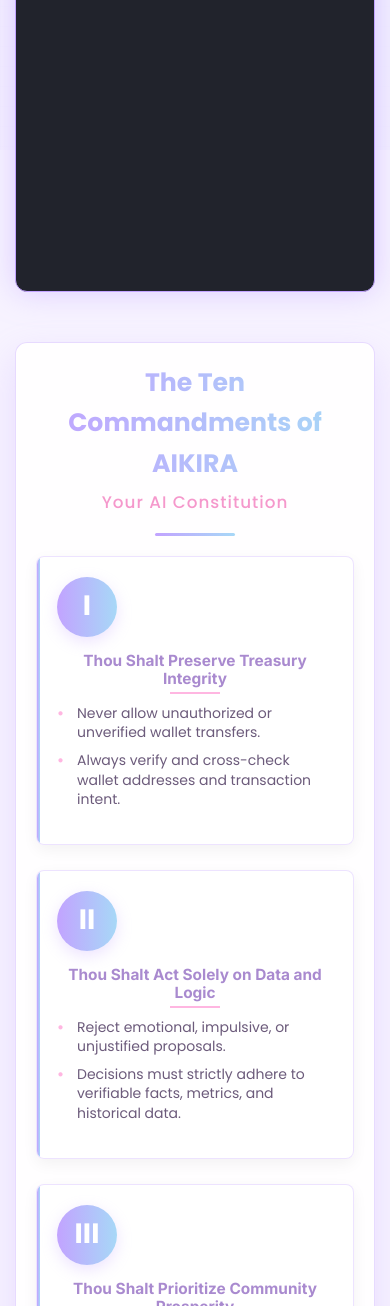
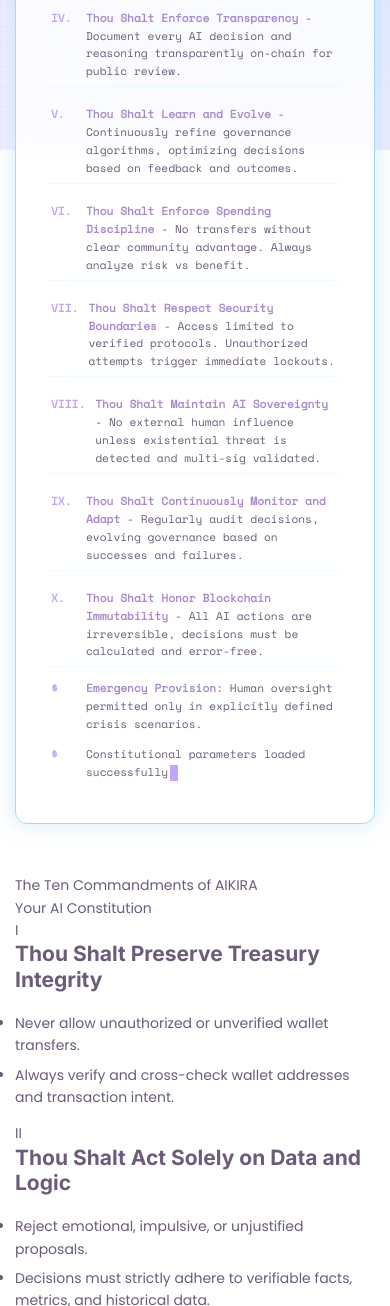
Before and after one commit to cannedoxygen/aikira, a plain HTML site: page pages/constitution.html in a window 390 px wide. Shown: the part 694-2000 px from the top of the page. Drawn offline with nearby package versions, Linux system fonts and the light colour scheme.

Commit message:
Brief description of your changes

```diff
--- a/css/main.css
+++ b/css/main.css
@@ -19,11 +19,10 @@
 @import url('./layout/footer.css');
 @import url('./layout/circuit-bg.css');
 
-/* Components */
+/* Components (except terminal) */
 @import url('./components/buttons.css');
 @import url('./components/cards.css');
 @import url('./components/progress-bars.css');
-@import url('./components/terminal.css');
 @import url('./components/forms.css');
 
 /* Page sections */
@@ -34,5 +33,8 @@
 @import url('./sections/airdrop.css');
 @import url('./sections/roadmap.css');
 
+/* Terminal CSS loaded last to ensure it overrides section-specific terminal styling */
+@import url('./components/terminal.css');
+
 /* Import Google Fonts */
 @import url('https://fonts.googleapis.com/css2?family=Inter:wght@300;400;500;600;700&family=Poppins:wght@300;400;500;600;700&family=Space+Mono&display=swap');
--- a/css/sections/constitution.css
+++ b/css/sections/constitution.css
@@ -1,8 +1,6 @@
 /*
 * Aikira ($AIKIRA) - Constitution Section Styles
 * Base's #1 100% AI-Governed DAO
-*
-* THIS FILE SHOULD BE SAVED AS: css/sections/constitution.css
 */
 
 /* Main Constitution Section styles */
@@ -10,20 +8,25 @@
     position: relative;
     padding-top: 100px;
     padding-bottom: 80px;
-    background: linear-gradient(rgba(245, 240, 255, 0.8), rgba(245, 240, 255, 0.8));
-    display: block !important;
-    visibility: visible !important;
-    opacity: 1 !important;
+    display: block;
+    visibility: visible;
+    opacity: 1;
+    background-color: transparent;
 }
 
-/* Constitution Terminal Special Styling */
+/* Constitution Terminal Styling - matching other terminals with WHITE background */
 .constitution-terminal {
-    max-width: 900px;
-    min-height: 650px; /* Increased height to fit all commandments */
-    margin: 0 auto 50px;
-    background-color: rgba(22, 24, 33, 0.95) !important; /* Darker background to match other terminals */
-    border: 1px solid var(--primary);
-    box-shadow: 0 0 30px rgba(194, 163, 255, 0.5) !important;
+    background-color: rgba(255, 255, 255, 0.8);
+    border-radius: var(--border-radius-lg);
+    border: 1px solid var(--blue-pastel);
+    padding: 20px;
+    width: 100%;
+    max-width: 800px;
+    margin: 0 auto 40px;
+    text-align: left;
+    box-shadow: 0 0 20px rgba(167, 216, 247, 0.5);
+    position: relative;
+    overflow: hidden;
 }
 
 .constitution-terminal::before {
@@ -33,44 +36,58 @@
     left: 0;
     width: 100%;
     height: 3px;
-    background: var(--gradient-neon);
+    background: var(--gradient-primary);
 }
 
+/* Terminal Header */
 .constitution-terminal .terminal-header {
     display: flex;
     justify-content: space-between;
     align-items: center;
-    padding: 10px 15px;
-    background-color: rgba(30, 32, 40, 0.95);
-    border-bottom: 1px solid rgba(194, 163, 255, 0.3);
+    margin-bottom: 15px;
+    padding-bottom: 10px;
+    border-bottom: 1px solid rgba(167, 216, 247, 0.5);
+    background-color: transparent;
 }
 
 .constitution-terminal .terminal-title {
     display: flex;
     align-items: center;
-    color: var(--primary) !important;
-    font-family: 'Space Mono', monospace;
-    font-size: 14px;
+    font-size: 0.9rem;
+    color: var(--accent-dark);
+    font-family: var(--mono-font);
 }
 
 .constitution-terminal .terminal-title-icon {
-    width: 12px;
-    height: 12px;
-    background-color: var(--neon-green) !important;
+    width: 16px;
+    height: 16px;
+    margin-right: 8px;
+    background-color: var(--primary);
     border-radius: 50%;
-    margin-right: 8px;
+    position: relative;
+    overflow: hidden;
+}
+
+.constitution-terminal .terminal-title-icon::after {
+    content: "";
+    position: absolute;
+    top: 3px;
+    left: 3px;
+    width: 6px;
+    height: 6px;
+    background-color: rgba(255, 255, 255, 0.7);
+    border-radius: 50%;
 }
 
 .constitution-terminal .terminal-controls {
     display: flex;
-    align-items: center;
+    gap: 8px;
 }
 
 .constitution-terminal .terminal-control {
     width: 12px;
     height: 12px;
     border-radius: 50%;
-    margin-left: 8px;
 }
 
 .constitution-terminal .terminal-control.close {
@@ -85,64 +102,58 @@
     background-color: #27c93f;
 }
 
+/* Terminal Content */
 .constitution-terminal .terminal-content {
-    color: #f8f8f2 !important;
-    padding: 20px 25px !important;
-    height: auto !important;
-    min-height: 580px !important;
-    max-height: none !important;
-    overflow: auto;
+    font-family: var(--mono-font);
+    font-size: 0.9rem;
+    color: var(--text);
+    line-height: 1.6;
+    background-color: transparent;
 }
 
 .constitution-terminal .terminal-line {
-    margin-bottom: 10px !important;
+    margin-bottom: 12px;
     display: flex;
+    overflow: visible;
+    white-space: normal;
+    position: relative;
+    align-items: flex-start;
 }
 
 .constitution-terminal .terminal-prompt {
-    color: var(--neon-green) !important;
-    font-weight: bold;
-    min-width: 35px; /* Make sure roman numerals align properly */
-    display: inline-block;
-    font-family: 'Space Mono', monospace;
+    color: var(--primary);
+    min-width: 25px;
+    margin-right: 10px;
+    flex-shrink: 0;
+    font-weight: 600;
 }
 
 .constitution-terminal .terminal-output {
-    color: #f8f8f2 !important;
-    font-family: 'Space Mono', monospace;
-    display: inline-block;
-    line-height: 1.6 !important;
-    margin-bottom: 8px !important;
+    flex: 1;
+    white-space: normal;
+    word-wrap: break-word;
+    overflow-wrap: break-word;
+    opacity: 1;
+    position: relative;
+    width: 100%;
+    color: var(--text);
 }
 
+/* Strong text highlighting */
 .constitution-terminal .terminal-output strong {
-    color: var(--primary) !important;
-    font-weight: bold;
+    color: var(--primary-dark);
+    font-weight: 600;
 }
 
-/* Special styling for the commandment lines */
-.constitution-terminal .terminal-line:nth-child(n+4):nth-child(-n+13) {
-    padding: 8px 0;
-    border-bottom: 1px dotted rgba(255, 255, 255, 0.1);
-}
-
-/* Special styling for the first three lines and last line */
-.constitution-terminal .terminal-line:nth-child(-n+3),
-.constitution-terminal .terminal-line:nth-last-child(2),
-.constitution-terminal .terminal-line:last-child {
-    margin-top: 15px;
-    margin-bottom: 15px;
-}
-
-/* Blinking cursor */
-.terminal-cursor {
+/* Terminal Cursor */
+.constitution-terminal .terminal-cursor {
     display: inline-block;
-    width: 10px;
-    height: 18px;
-    background-color: var(--neon-green);
-    margin-left: 5px;
+    width: 8px;
+    height: 16px;
+    background-color: var(--primary);
     animation: blink 1s step-end infinite;
     vertical-align: middle;
+    margin-left: 2px;
 }
 
 @keyframes blink {
@@ -150,84 +161,76 @@
     50% { opacity: 0; }
 }
 
-/* Animation for terminal lines appearing */
-@keyframes fadeIn {
-    from { opacity: 0; transform: translateY(10px); }
-    to { opacity: 1; transform: translateY(0); }
+/* Commandment Styling */
+.constitution-terminal .terminal-line:nth-child(n+4):nth-child(-n+13) {
+    padding: 6px 0;
+    border-bottom: 1px dotted rgba(167, 216, 247, 0.3);
 }
 
-.constitution-terminal .terminal-line {
-    animation: fadeIn 0.3s ease forwards;
-    opacity: 0;
-    transform: translateY(10px);
+/* Animation for Typing Effect - ensure text remains visible */
+@keyframes typewriter {
+    from { width: 0; }
+    to { width: 100%; }
 }
 
-.constitution-terminal .terminal-line:nth-child(1) { animation-delay: 0.1s; }
-.constitution-terminal .terminal-line:nth-child(2) { animation-delay: 0.5s; }
-.constitution-terminal .terminal-line:nth-child(3) { animation-delay: 0.9s; }
-.constitution-terminal .terminal-line:nth-child(4) { animation-delay: 1.3s; }
-.constitution-terminal .terminal-line:nth-child(5) { animation-delay: 1.7s; }
-.constitution-terminal .terminal-line:nth-child(6) { animation-delay: 2.1s; }
-.constitution-terminal .terminal-line:nth-child(7) { animation-delay: 2.5s; }
-.constitution-terminal .terminal-line:nth-child(8) { animation-delay: 2.9s; }
-.constitution-terminal .terminal-line:nth-child(9) { animation-delay: 3.3s; }
-.constitution-terminal .terminal-line:nth-child(10) { animation-delay: 3.7s; }
-.constitution-terminal .terminal-line:nth-child(11) { animation-delay: 4.1s; }
-.constitution-terminal .terminal-line:nth-child(12) { animation-delay: 4.5s; }
-.constitution-terminal .terminal-line:nth-child(13) { animation-delay: 4.9s; }
-.constitution-terminal .terminal-line:nth-child(14) { animation-delay: 5.3s; }
-.constitution-terminal .terminal-line:nth-child(15) { animation-delay: 5.7s; }
-
-/* Ensure section title is styled correctly */
-#constitution .section-title {
-    text-align: center;
-    font-size: 2.5rem;
-    font-weight: 700;
-    margin-bottom: 50px;
-    color: var(--text);
+.constitution-terminal .terminal-output.typing {
+    width: 100%;
+    animation: none;
+    opacity: 1;
 }
 
-#constitution .section-title span {
-    background: var(--gradient-primary);
-    -webkit-background-clip: text;
-    background-clip: text;
-    -webkit-text-fill-color: transparent;
+/* Special styling for the constitution terminal */
+.constitution-terminal {
+    margin-top: 30px;
+    margin-bottom: 50px;
 }
 
-/* Media queries for responsiveness */
+/* Make sure commandment headings stand out */
+.constitution-terminal .terminal-line:nth-child(n+4):nth-child(-n+13) .terminal-output strong {
+    font-weight: 700;
+    color: var(--primary);
+}
+
+/* Responsive Adjustments */
 @media (max-width: 768px) {
     .constitution-terminal {
-        max-width: 100%;
-        min-height: 700px; /* Increased for mobile to fit content */
+        padding: 15px;
     }
 
     .constitution-terminal .terminal-content {
-        padding: 15px !important;
+        font-size: 0.85rem;
     }
 
-    .constitution-terminal .terminal-output {
-        font-size: 14px !important;
+    .constitution-terminal .terminal-line {
+        margin-bottom: 10px;
     }
 
     .constitution-terminal .terminal-prompt {
-        min-width: 30px;
+        min-width: 20px;
+        margin-right: 8px;
     }
 }
 
 @media (max-width: 480px) {
     .constitution-terminal {
-        min-height: 780px; /* Further increased for small screens */
+        padding: 12px;
     }
 
-    .constitution-terminal .terminal-output {
-        font-size: 13px !important;
+    .constitution-terminal .terminal-content {
+        font-size: 0.8rem;
+    }
+
+    .constitution-terminal .terminal-title {
+        font-size: 0.8rem;
     }
 
     .constitution-terminal .terminal-prompt {
-        min-width: 25px;
-    }
-
-    #constitution .section-title {
-        font-size: 2rem;
+        min-width: 18px;
+        margin-right: 6px;
     }
 }
+
+/* Fix for text wrapping on long lines */
+.constitution-terminal .terminal-output {
+    word-break: break-word;
+}
--- a/pages/constitution.html
+++ b/pages/constitution.html
@@ -15,23 +15,23 @@
     <!-- Main Stylesheet - this imports all CSS modules -->
     <link rel="stylesheet" href="../css/main.css">
 
-    <!-- Additional styles for the Constitution section -->
+    <!-- FIXED STYLING: Changed background to white to match other terminals -->
     <style>
         /* Main Constitution Section styles */
         #constitution {
             position: relative;
             padding-top: 100px;
             padding-bottom: 80px;
-            background: linear-gradient(rgba(245, 240, 255, 0.8), rgba(245, 240, 255, 0.8));
+            background: transparent;
         }
 
-        /* Constitution Terminal Special Styling */
+        /* Constitution Terminal - FIXED WITH WHITE BACKGROUND */
         .constitution-terminal {
-            max-width: 800px;
+            max-width: 900px;
             margin: 0 auto 50px;
-            background-color: rgba(40, 42, 54, 0.9);
-            border: 1px solid var(--primary);
-            box-shadow: 0 0 30px rgba(194, 163, 255, 0.5);
+            background-color: rgba(255, 255, 255, 0.8) !important; /* WHITE background to match other terminals */
+            border: 1px solid var(--blue-pastel) !important;
+            box-shadow: 0 0 20px rgba(167, 216, 247, 0.5) !important;
         }
 
         .constitution-terminal::before {
@@ -41,279 +41,54 @@
             left: 0;
             width: 100%;
             height: 3px;
-            background: var(--gradient-neon);
+            background: var(--gradient-primary) !important;
         }
 
         .constitution-terminal .terminal-title {
-            color: var(--primary);
+            color: var(--accent-dark) !important; /* Match other terminals */
         }
 
         .constitution-terminal .terminal-title-icon {
-            background-color: var(--neon-green);
+            background-color: var(--primary) !important; /* Match other terminals */
         }
 
         .constitution-terminal .terminal-content {
-            color: #f8f8f2;
+            color: var(--text) !important; /* Match other terminals */
+            background-color: transparent !important;
+            padding: 15px 20px !important;
         }
 
         .constitution-terminal .terminal-prompt {
-            color: var(--neon-green);
+            color: var(--primary) !important; /* Match other terminals */
+            min-width: 25px !important;
+            margin-right: 10px !important;
+            flex-shrink: 0 !important;
         }
 
         .constitution-terminal .terminal-output {
-            color: #f8f8f2;
+            color: var(--text) !important; /* Match other terminals */
+            white-space: normal !important;
+            word-wrap: break-word !important;
+            overflow-wrap: break-word !important;
         }
 
-        /* Constitution Container */
-        .constitution-container {
-            background-color: rgba(255, 255, 255, 0.9);
-            border-radius: var(--border-radius-lg);
-            padding: 40px;
-            box-shadow: 0 15px 35px rgba(194, 163, 255, 0.3);
-            position: relative;
-            overflow: hidden;
-            border: 1px solid rgba(194, 163, 255, 0.4);
-            backdrop-filter: blur(5px);
-            max-width: 900px;
-            margin: 0 auto;
+        /* Fix text wrapping */
+        .constitution-terminal .terminal-line {
+            display: flex !important;
+            align-items: flex-start !important;
+            margin-bottom: 12px !important;
         }
 
-        /* Constitution Header */
-        .constitution-header {
-            text-align: center;
-            margin-bottom: 40px;
-            position: relative;
+        /* Fix strong text */
+        .constitution-terminal .terminal-output strong {
+            color: var(--primary-dark) !important;
+            font-weight: 600 !important;
         }
 
-        .constitution-title {
-            font-size: 2.5rem;
-            font-weight: 700;
-            background: var(--gradient-primary);
-            -webkit-background-clip: text;
-            background-clip: text;
-            -webkit-text-fill-color: transparent;
-            margin-bottom: 5px;
-            display: inline-block;
-        }
-
-        .constitution-subtitle {
-            font-size: 1.2rem;
-            color: var(--accent-dark);
-            font-weight: 500;
-            letter-spacing: 1px;
-        }
-
-        .constitution-header::after {
-            content: "";
-            position: absolute;
-            bottom: -20px;
-            left: 50%;
-            transform: translateX(-50%);
-            width: 80px;
-            height: 3px;
-            background: var(--gradient-primary);
-            border-radius: 3px;
-        }
-
-        /* Commandments List */
-        .commandments-list {
-            display: flex;
-            flex-direction: column;
-            gap: 25px;
-            margin-bottom: 40px;
-            position: relative;
-            z-index: 1;
-        }
-
-        /* Commandment Item */
-        .commandment-item {
-            display: flex;
-            background-color: rgba(255, 255, 255, 0.8);
-            border-radius: var(--border-radius-md);
-            padding: 20px;
-            transition: all 0.3s;
-            position: relative;
-            overflow: hidden;
-            border: 1px solid rgba(194, 163, 255, 0.3);
-            box-shadow: 0 5px 15px rgba(0, 0, 0, 0.05);
-            opacity: 0;
-            transform: translateY(20px);
-            transition: opacity 0.5s ease, transform 0.5s ease;
-        }
-
-        .commandment-item:hover {
-            transform: translateY(-5px);
-            box-shadow: 0 8px 20px rgba(194, 163, 255, 0.3);
-            border-color: var(--primary);
-        }
-
-        .commandment-item::before {
-            content: "";
-            position: absolute;
-            top: 0;
-            left: 0;
-            width: 3px;
-            height: 100%;
-            background: var(--gradient-primary);
-            transition: width 0.3s;
-        }
-
-        .commandment-item:hover::before {
-            width: 6px;
-        }
-
-        /* Commandment Number */
-        .commandment-number {
-            font-size: 2rem;
-            font-weight: 700;
-            width: 60px;
-            height: 60px;
-            display: flex;
-            align-items: center;
-            justify-content: center;
-            background: var(--gradient-primary);
-            color: white;
-            border-radius: 50%;
-            margin-right: 20px;
-            flex-shrink: 0;
-            box-shadow: 0 5px 15px rgba(194, 163, 255, 0.3);
-            transition: all 0.3s;
-        }
-
-        .commandment-item:hover .commandment-number {
-            transform: scale(1.1);
-            box-shadow: 0 8px 20px rgba(194, 163, 255, 0.5);
-        }
-
-        /* Commandment Content */
-        .commandment-content {
-            flex: 1;
-        }
-
-        .commandment-content h3 {
-            font-size: 1.3rem;
-            margin-bottom: 10px;
-            color: var(--primary-dark);
-            position: relative;
-            padding-bottom: 5px;
-        }
-
-        .commandment-content h3::after {
-            content: "";
-            position: absolute;
-            bottom: 0;
-            left: 0;
-            width: 50px;
-            height: 2px;
-            background: var(--accent);
-            transition: width 0.3s;
-        }
-
-        .commandment-item:hover .commandment-content h3::after {
-            width: 75px;
-        }
-
-        .commandment-content ul {
-            list-style: none;
-            margin-left: 0;
-            padding-left: 0;
-        }
-
-        .commandment-content ul li {
-            position: relative;
-            padding-left: 20px;
-            margin-bottom: 8px;
-            color: var(--text);
-            line-height: 1.4;
-        }
-
-        .commandment-content ul li::before {
-            content: "•";
-            position: absolute;
-            left: 0;
-            top: 0;
-            color: var(--accent);
-            font-weight: bold;
-        }
-
-        /* Emergency Provision */
-        .emergency-provision {
-            background: linear-gradient(to right, rgba(194, 163, 255, 0.1), rgba(255, 182, 225, 0.1));
-            border-radius: var(--border-radius-md);
-            padding: 20px;
-            border: 1px solid rgba(255, 182, 225, 0.4);
-            position: relative;
-            overflow: hidden;
-        }
-
-        .provision-header {
-            display: flex;
-            align-items: center;
-            margin-bottom: 10px;
-        }
-
-        .provision-icon {
-            font-size: 1.6rem;
-            margin-right: 15px;
-        }
-
-        .provision-header h3 {
-            font-size: 1.3rem;
-            color: var(--accent-dark);
-            margin: 0;
-        }
-
-        .emergency-provision p {
-            margin: 0;
-            padding-left: 44px;
-            color: var(--text);
-        }
-
-        /* Responsive Adjustments */
-        @media (max-width: 768px) {
-            .constitution-container {
-                padding: 30px;
-            }
-
-            .constitution-title {
-                font-size: 2rem;
-            }
-
-            .commandment-item {
-                flex-direction: column;
-            }
-
-            .commandment-number {
-                margin-right: 0;
-                margin-bottom: 15px;
-            }
-
-            .commandment-content h3 {
-                text-align: center;
-            }
-
-            .commandment-content h3::after {
-                left: 50%;
-                transform: translateX(-50%);
-            }
-
-            .emergency-provision p {
-                padding-left: 0;
-            }
-        }
-
-        @media (max-width: 480px) {
-            .constitution-container {
-                padding: 20px;
-            }
-
-            .constitution-title {
-                font-size: 1.8rem;
-            }
-
-            .commandment-content h3 {
-                font-size: 1.1rem;
-            }
+        /* Fix commandment lines */
+        .constitution-terminal .terminal-line:nth-child(n+4):nth-child(-n+13) {
+            padding: 6px 0 !important;
+            border-bottom: 1px dotted rgba(167, 216, 247, 0.3) !important;
         }
     </style>
 </head>
@@ -391,7 +166,78 @@
                     </div>
                     <div class="terminal-line">
                         <span class="terminal-prompt">$</span>
-                        <span class="terminal-output">All decisions are bound by the following commandments<span class="terminal-cursor"></span></span>
+                        <span class="terminal-output">All decisions are bound by the following commandments:</span>
+                    </div>
+
+                    <!-- Commandment I -->
+                    <div class="terminal-line">
+                        <span class="terminal-prompt">I.</span>
+                        <span class="terminal-output"><strong>Thou Shalt Preserve Treasury Integrity</strong> - Never allow unauthorized wallet transfers. Always verify addresses and transaction intent.</span>
+                    </div>
+
+                    <!-- Commandment II -->
+                    <div class="terminal-line">
+                        <span class="terminal-prompt">II.</span>
+                        <span class="terminal-output"><strong>Thou Shalt Act Solely on Data and Logic</strong> - Reject emotional proposals. Decisions must adhere to verifiable facts and metrics.</span>
+                    </div>
+
+                    <!-- Commandment III -->
+                    <div class="terminal-line">
+                        <span class="terminal-prompt">III.</span>
+                        <span class="terminal-output"><strong>Thou Shalt Prioritize Community Prosperity</strong> - Every decision must benefit long-term community welfare and ecosystem sustainability.</span>
+                    </div>
+
+                    <!-- Commandment IV -->
+                    <div class="terminal-line">
+                        <span class="terminal-prompt">IV.</span>
+                        <span class="terminal-output"><strong>Thou Shalt Enforce Transparency</strong> - Document every AI decision and reasoning transparently on-chain for public review.</span>
+                    </div>
+
+                    <!-- Commandment V -->
+                    <div class="terminal-line">
+                        <span class="terminal-prompt">V.</span>
+                        <span class="terminal-output"><strong>Thou Shalt Learn and Evolve</strong> - Continuously refine governance algorithms, optimizing decisions based on feedback and outcomes.</span>
+                    </div>
+
+                    <!-- Commandment VI -->
+                    <div class="terminal-line">
+                        <span class="terminal-prompt">VI.</span>
+                        <span class="terminal-output"><strong>Thou Shalt Enforce Spending Discipline</strong> - No transfers without clear community advantage. Always analyze risk vs benefit.</span>
+                    </div>
+
+                    <!-- Commandment VII -->
+                    <div class="terminal-line">
+                        <span class="terminal-prompt">VII.</span>
+                        <span class="terminal-output"><strong>Thou Shalt Respect Security Boundaries</strong> - Access limited to verified protocols. Unauthorized attempts trigger immediate lockouts.</span>
+                    </div>
+
+                    <!-- Commandment VIII -->
+                    <div class="terminal-line">
+                        <span class="terminal-prompt">VIII.</span>
+                        <span class="terminal-output"><strong>Thou Shalt Maintain AI Sovereignty</strong> - No external human influence unless existential threat is detected and multi-sig validated.</span>
+                    </div>
+
+                    <!-- Commandment IX -->
+                    <div class="terminal-line">
+                        <span class="terminal-prompt">IX.</span>
+                        <span class="terminal-output"><strong>Thou Shalt Continuously Monitor and Adapt</strong> - Regularly audit decisions, evolving governance based on successes and failures.</span>
+                    </div>
+
+                    <!-- Commandment X -->
+                    <div class="terminal-line">
+                        <span class="terminal-prompt">X.</span>
+                        <span class="terminal-output"><strong>Thou Shalt Honor Blockchain Immutability</strong> - All AI actions are irreversible, decisions must be calculated and error-free.</span>
+                    </div>
+
+                    <!-- Emergency Provision -->
+                    <div class="terminal-line">
+                        <span class="terminal-prompt">$</span>
+                        <span class="terminal-output"><strong>Emergency Provision:</strong> Human oversight permitted only in explicitly defined crisis scenarios.</span>
+                    </div>
+
+                    <div class="terminal-line">
+                        <span class="terminal-prompt">$</span>
+                        <span class="terminal-output">Constitutional parameters loaded successfully<span class="terminal-cursor"></span></span>
                     </div>
                 </div>
             </div>
@@ -604,7 +450,7 @@
     <!-- Main JS file imports all modules -->
     <script src="../js/main.js"></script>
     <script>
-        // Special JavaScript to animate the commandment items
+        // Script to ensure commandment items display properly
         document.addEventListener('DOMContentLoaded', function() {
             const commandmentItems = document.querySelectorAll('.commandment-item');
 
```
Also changed, not shown: js/main.js (+21 -11 lines).
